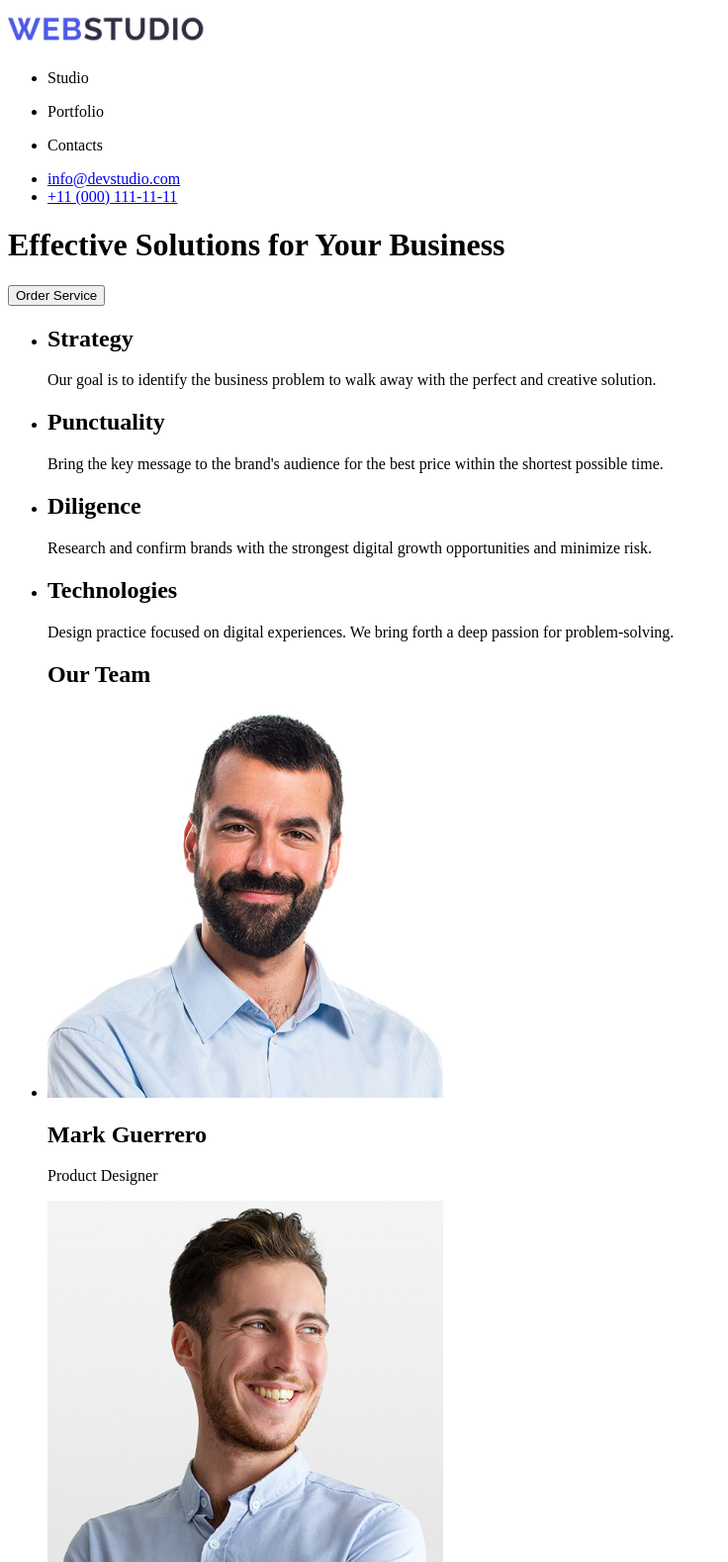
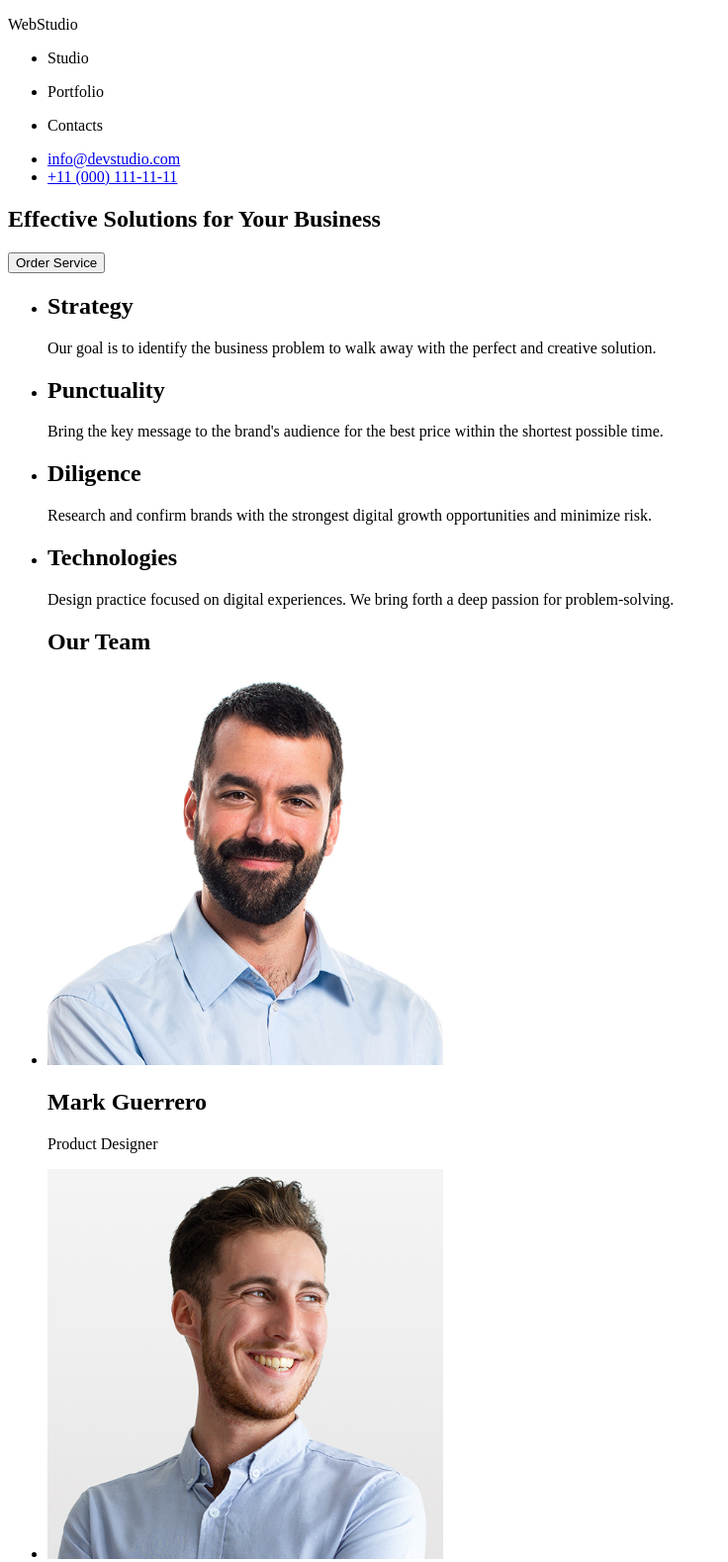
Before and after one commit to beratcelik02/goit-markup-hw-01, a plain HTML site: page index.html in a window 1280 px wide. Shown: the top 1578 px of the page at 99% size, without its empty margins (0-736 px from the left). Drawn offline with Linux system fonts and the light colour scheme.

Commit message:
update index

```diff
--- a/index.html
+++ b/index.html
@@ -1,7 +1,7 @@
 <!DOCTYPE html>
 <html lang="en">
+  <!-- Site Üst Bilgisi -->
   <head>
-    <!-- Site Üst Bilgisi -->
     <meta charset="UTF-8" />
     <meta name="viewport" content="width=device-width, initial-scale=1.0" />
     <title>Web Studio Homework</title>
@@ -9,9 +9,7 @@
   <!-- Site'nin İçeriği-->
   <body>
     <header>
-      <a href="/">
-        <img src="./images/Logo.jpg" alt="Logo" width="200" />
-      </a>
+      <p>WebStudio</p>
       <nav>
         <ul>
           <li><p>Studio</p></li>
@@ -25,8 +23,14 @@
       </ul>
     </header>
     <main>
+      <!-- Çözümler listesi başlığı -->
+      <section>
         <h1>Effective Solutions for Your Business</h1>
         <button type="button">Order Service</button>
+      </section>
+
+      <!-- Çözümler Listesi -->
+      <section>
         <ul>
           <li>
             <h2>Strategy</h2>
@@ -57,7 +61,10 @@
             </p>
           </li>
         </ul>
+      </section>
 
+      <!-- Ekip Arkadaş Bilgileri -->
+      <section>
         <ul>
           <h2>Our Team</h2>
           <li>
@@ -94,12 +101,12 @@
             <p>UI Designer</p>
           </li>
         </ul>
+      </section>
     </main>
+
     <!-- Site'nin Alt Bilgisi -->
     <footer>
-      <a href="/">
-        <img src="./images/Logo_2.jpg" alt="Logo_2" />
-      </a>
+      <p>WebStudio</p>
       <p>
         Increase the flow of customers and sales for your business with digital
         marketing & growth solutions.
```
Lines whose indentation alone changed are shown as unchanged.
